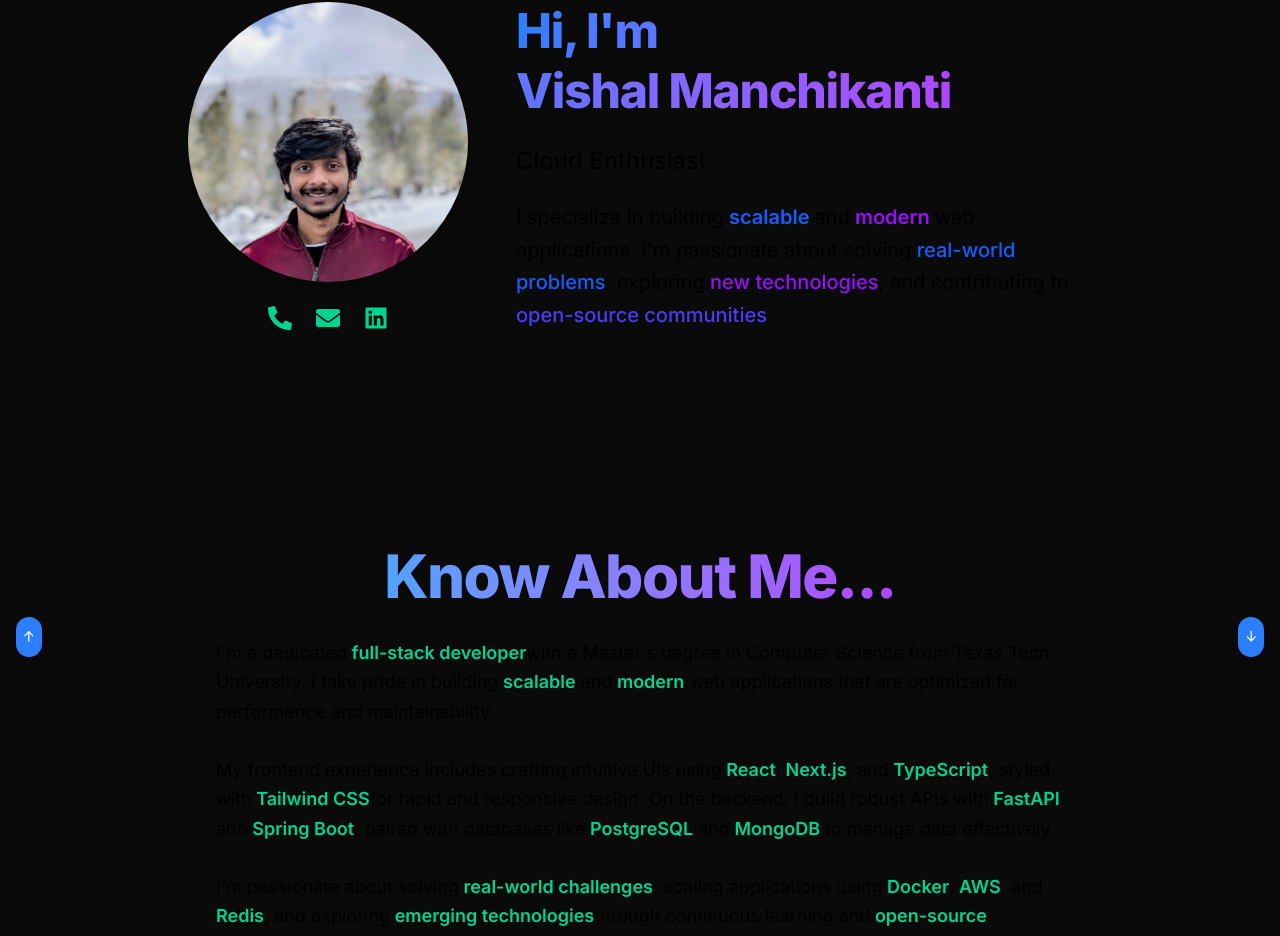
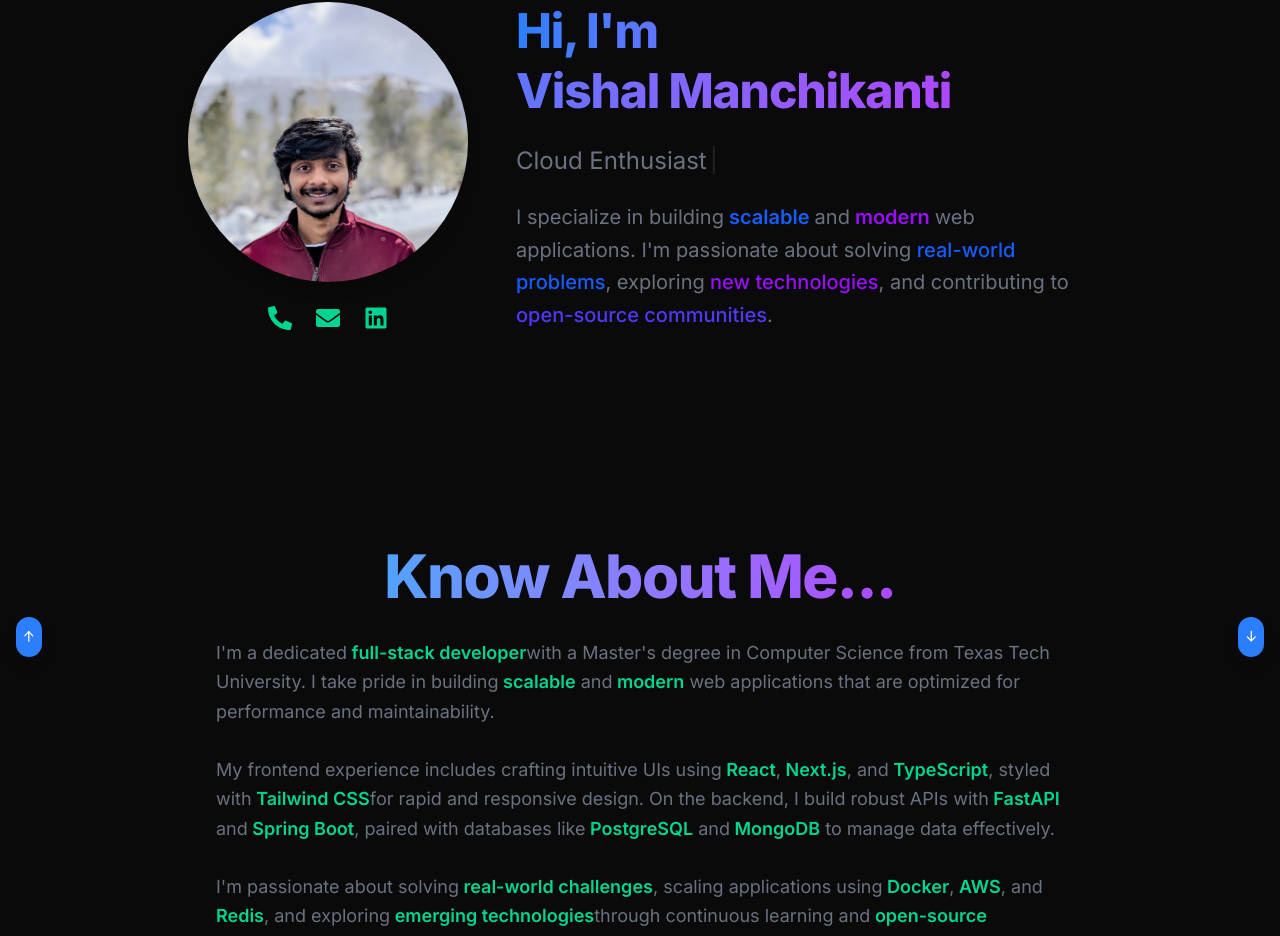
Before and after one commit to vishalmanchikanti/portfolio-site, a Next.js app: page / in a window 1280 px wide. Shown: the part 127-1063 px from the top of the page. Built offline with nearby package versions, Linux system fonts and the light colour scheme.

Commit message:
Fix Text color-3

```diff
--- a/src/components/About.tsx
+++ b/src/components/About.tsx
@@ -18,7 +18,7 @@ const About: React.FC = () => {
         </span>
       </h2>
 
-      <p className="text-lg leading-relaxed text-black dark:text-gray-500">
+      <p className="text-lg leading-relaxed text-gray-500 dark:text-gray-500">
         I&apos;m a dedicated
         <span className="text-emerald-400 font-semibold">
           {" "}
--- a/src/components/herosection.tsx
+++ b/src/components/herosection.tsx
@@ -120,13 +120,13 @@ const Hero: React.FC = () => {
 
       {/* RIGHT: Intro */}
       <div className="flex flex-col items-start md:items-start text-left md:text-left text-center w-full max-w-xl space-y-6">
-        <h1 className="text-3xl sm:text-4xl md:text-5xl font-extrabold leading-tight tracking-tight text-black dark:text-white">
+        <h1 className="text-3xl sm:text-4xl md:text-5xl font-extrabold leading-tight tracking-tight">
           <span className="text-transparent bg-clip-text bg-gradient-to-r from-blue-500 to-purple-500">
             Hi, I&apos;m <br /> Vishal Manchikanti
           </span>
         </h1>
 
-        <h2 className="text-xl sm:text-2xl text-black dark:text-blue-300">
+        <h2 className="text-xl sm:text-2xl text-gray-500 dark:text-blue-300">
           <Typewriter
             words={[
               "Full-Stack Developer",
@@ -142,7 +142,7 @@ const Hero: React.FC = () => {
           />
         </h2>
 
-        <p className="text-lg sm:text-xl leading-relaxed text-black dark:text-gray-500">
+        <p className="text-lg sm:text-xl leading-relaxed text-gray-500 dark:text-gray-500">
           I specialize in building
           <span className="text-blue-600 dark:text-blue-400 font-semibold">
             {" "}
```
